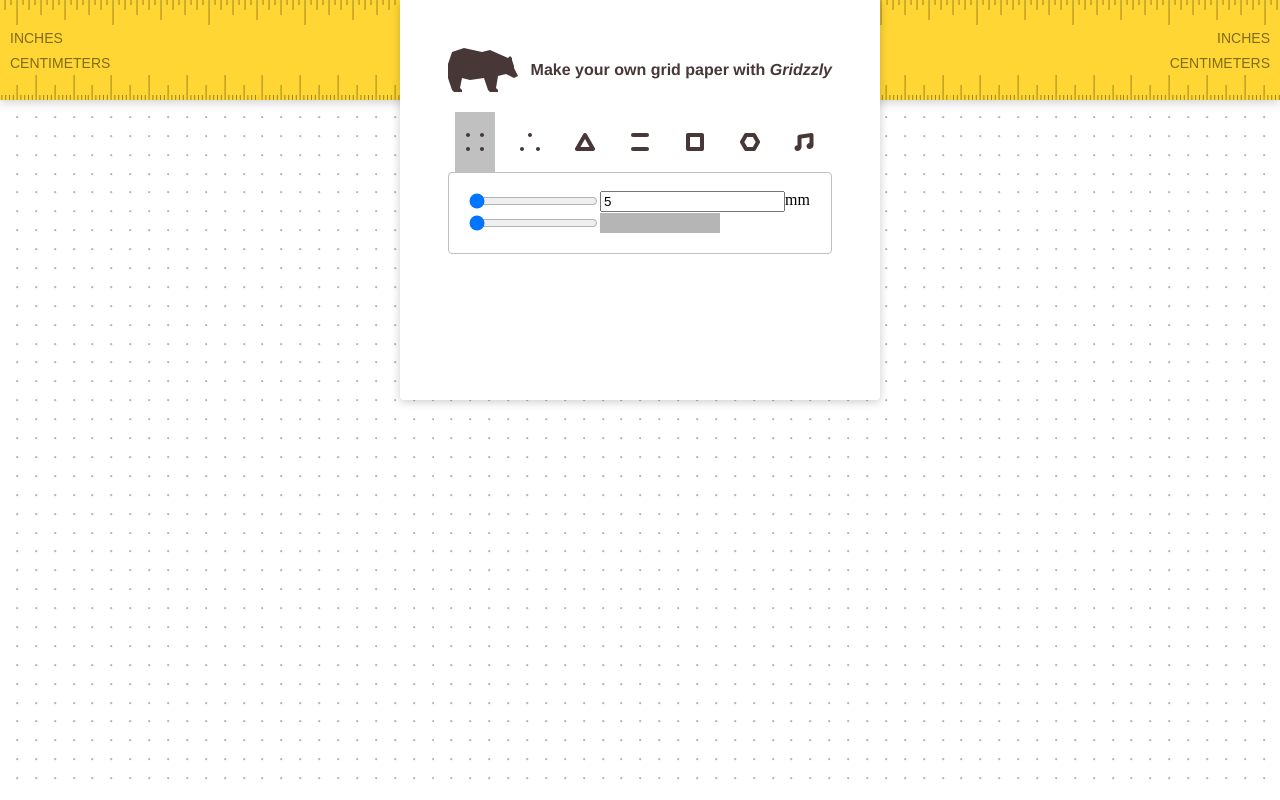
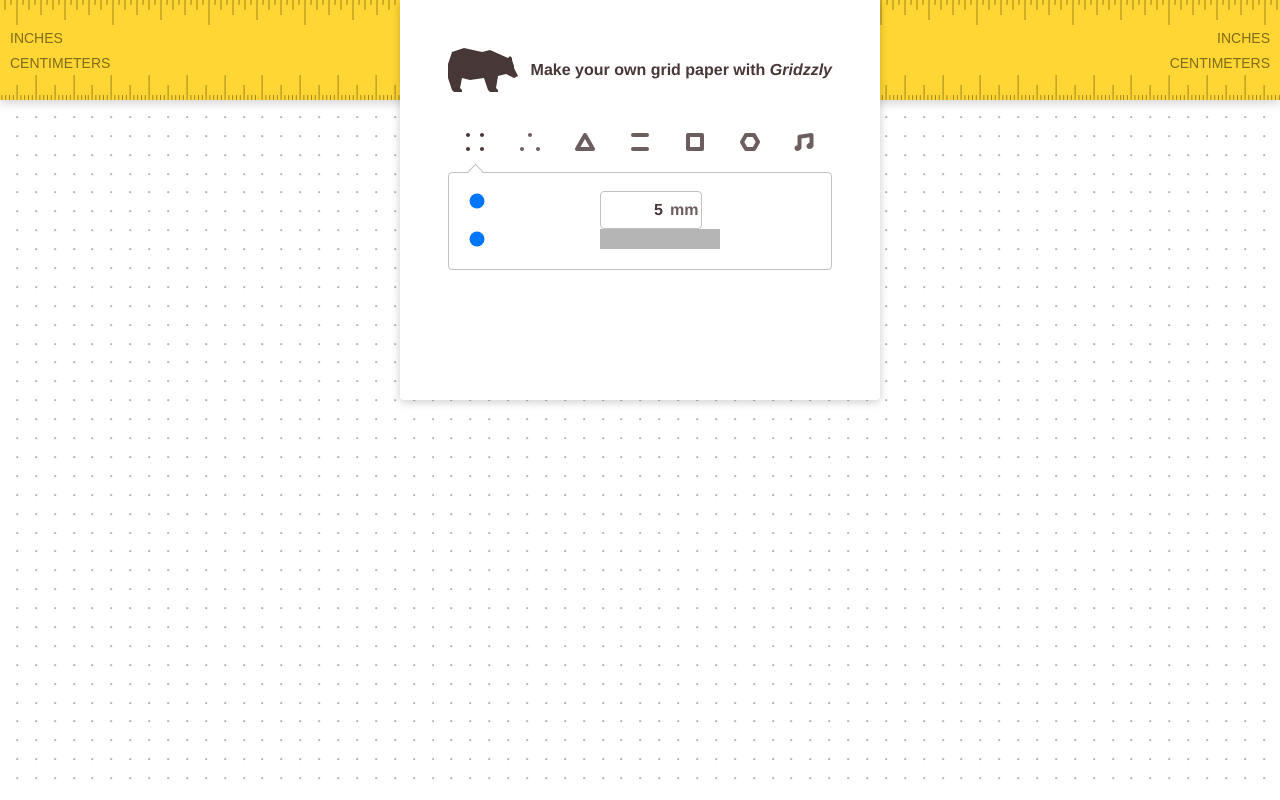
Before and after one commit to RostislavBlaha/gridzzly, a React (Create React App) app: page / in a window 1280 px wide. Built offline with nearby package versions, Linux system fonts and the light colour scheme.

Commit message:
Added rounding for unit conversion. Input for distance is styled

```diff
--- a/src/App.js
+++ b/src/App.js
@@ -23,10 +23,10 @@ class App extends Component {
         var newData = this.state.data
         if (newData.unit==="mm"){
             newData.unit="in"
-            newData.distance*=0.03937
+            newData.distance=Math.round(newData.distance * 393.7)/10000
         }else{
             newData.unit="mm"
-            newData.distance/=0.03937
+            newData.distance= Math.round(newData.distance / 0.03937)
         }
         console.log("distance: " + newData.distance)
         this.setState({data:newData})
--- a/src/Styles.js
+++ b/src/Styles.js
@@ -1,9 +1,13 @@
 export const yellow = '#ffd633'
 export const silver = '#c1c1c1'
+export const brown = '#483737'
+
+export const font = 'bold 16px helvetica, arial, sans-serif'
 
 export const colours = {
     yellow,
-	silver
+	silver,
+	brown
 }
 
 export const shadows = {
--- a/src/form/Header.js
+++ b/src/form/Header.js
@@ -1,4 +1,5 @@
 import React, { Component } from 'react'
+import {font, brown} from "../Styles"
 
 const logo = require('./Logo.svg')
 
@@ -10,8 +11,8 @@ export default class Header extends Component{
         display: "flex",
         flexDirection: "row",
 		justifyContent: "space-between",
-		color: "#483737",
-		font: "bold 16px helvetica, arial, sans-serif",
+		color: brown,
+		font: font,
 		paddingBottom: "20px"
 	  }
 
--- a/src/form/Sliders/Distance.js
+++ b/src/form/Sliders/Distance.js
@@ -1,7 +1,6 @@
 import React, { Component } from 'react'
 import Slider from './Slider'
 import Input from './Input'
-import Unit from './Unit'
 
 export default class Distance extends Component{
 
@@ -31,8 +30,8 @@ export default class Distance extends Component{
 					step={values.step}/>
           <Input    value={this.props.distance}
                     defaultValue={values.min}
-                    changeValue={this.props.changeDistance}/>
-          <Unit     unit={this.props.unit}
+                    changeValue={this.props.changeDistance}
+					unit={this.props.unit}
                     changeUnit={this.props.changeUnit}/>
         </div>
 	   )
--- a/src/form/Sliders/Input.js
+++ b/src/form/Sliders/Input.js
@@ -1,4 +1,6 @@
 import React, { Component } from 'react'
+import Unit from './Unit'
+import {silver, brown, radius, font } from '../../Styles'
 
 export default class Input extends Component{
     handleChange(evt){
@@ -7,14 +9,32 @@ export default class Input extends Component{
 
   render() {
 	  const sx = {
+		  border: "1px solid " + silver,
+		  borderRadius: radius,
+		  width: "100px",
+		  height: "36px",
+		  display: "flex",
+		  alignItems: "center"
+	  }
+	  const inputStyle = {
+		  width: "60px",
+		  height: "26px",
+		  textAlign: "right",
+		  border: "none",
+		  font: font,
+		  color: brown,
+		  display: "flex",
+
 	  }
 
     return (
-        <div>
-            <input  style={sx}
-                    type="text"
+        <div style={sx}>
+            <input  style={inputStyle}
+					type="text"
                     value={this.props.value}
                     onChange={this.handleChange.bind(this)}/>
+			<Unit   unit={this.props.unit}
+                    changeUnit={this.props.changeUnit}/>
 
         </div>
 	   )
--- a/src/form/Sliders/Slider.js
+++ b/src/form/Sliders/Slider.js
@@ -9,9 +9,15 @@ export default class Slider extends Component{
     const sx = {
 	  }
 
+	const sliderStyle = {
+		backgroundColor: "transparent",
+		WebkitAppearance: "none",
+    	MozAppearance: "none",
+	}
+
     return (
-        <div>
-            <input  style={sx}
+        <div style={sx}>
+            <input  style={sliderStyle}
                     min={this.props.minValue}
                     max={this.props.maxValue}
                     type="range"
--- a/src/form/Sliders/Unit.js
+++ b/src/form/Sliders/Unit.js
@@ -1,11 +1,16 @@
 import React, { Component } from 'react'
+import {brown, font } from '../../Styles'
 
 export default class TypeOption extends Component{
 
   render() {
     const unit = this.props.unit==="mm" ? "mm" : "in"
 	  const sx = {
-        cursor: "pointer"
+        cursor: "pointer",
+		font: font,
+		color: brown,
+		opacity: "0.8",
+		paddingLeft: "5px"
 	  }
 
     return (
--- a/src/form/Type/TypeOption.js
+++ b/src/form/Type/TypeOption.js
@@ -1,4 +1,5 @@
 import React, { Component } from 'react'
+import { silver } from '../../Styles'
 
 const types = { fourDots : require('./four-dots.svg'),
                 threeDots : require('./three-dots.svg'),
@@ -18,13 +19,37 @@ export default class TypeOption extends Component{
         width: "40px",
         height: "60px",
         background: "url(" + types[this.props.type] + ") no-repeat center",
-        backgroundColor: this.props.selected ? "silver" : "",
         cursor: "pointer",
+		opacity: this.props.selected ? "1" :" 0.8",
+		display: "flex",
+		justifyContent: "center",
+		alignItems: "flex-end"
 	  }
+
+	  const cornerStyle = {
+		backgroundColor: "white",
+		width: "10px",
+		height: "10px",
+		transform: "rotate(45deg)",
+		display: "flex",
+		marginBottom: "-5px",
+		borderColor: silver,
+		borderStyle: "solid none none solid",
+		borderWidth: "1px",
+	  }
+
+	  var corner
+	  if (this.props.selected){
+		  corner = <div style={cornerStyle}></div>
+	  }else{
+		  corner = ""
+	  }
+
 
     return (
         <div    style={sx}
                 onClick={this.handleClick.bind(this)}>
+			{corner}
         </div>
 	   )
   }
```
